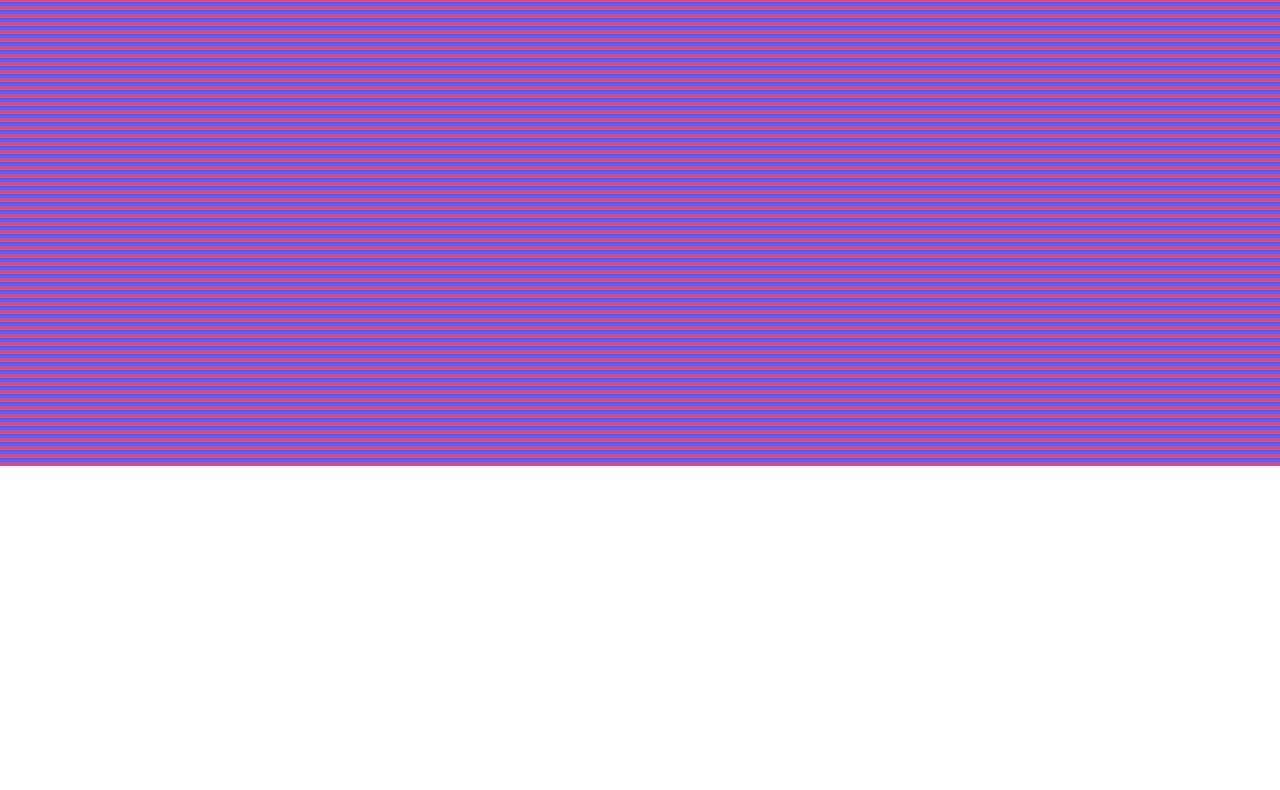
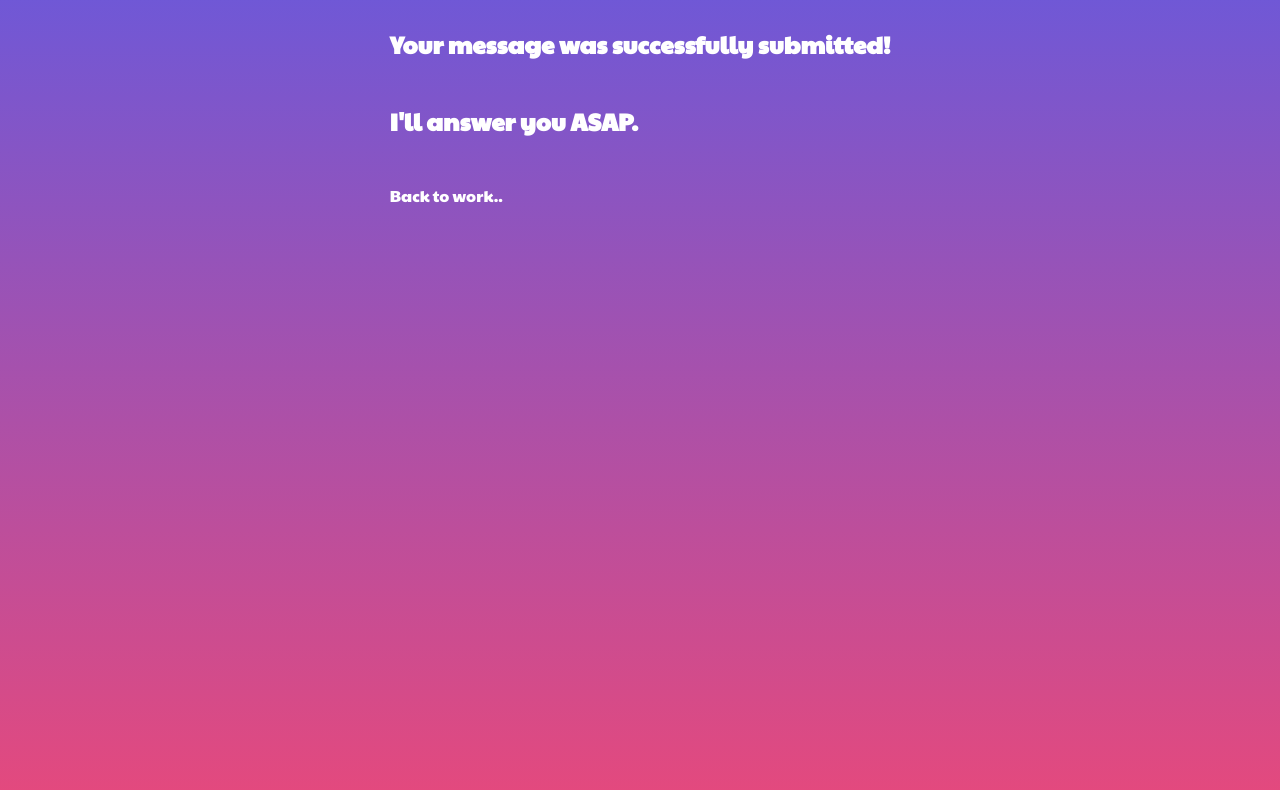
Before and after one commit to vrodegher/onlineresume, a Gatsby site: page /success in a window 1280 px wide. Before the commit this address had no page. Shown: the part 334-1124 px from the top of the page. Before the commit the page ends 800 px from the top, so only its background shows below. Built offline with nearby package versions, Linux system fonts and the light colour scheme; Gatsby itself is replaced by a stand-in of ours.

Commit message:
form fix

```diff
--- /dev/null
+++ b/src/pages/success.js
@@ -0,0 +1,18 @@
+import React from "react"
+import styles from "./index.module.css"
+import { Link } from "gatsby"
+
+export default () => (
+<div className={styles.coverpage}>
+    <div className={styles.container}>
+        <div className={styles.title}>
+            <h1>Thank You!</h1>
+       <h2>Your message was successfully submitted!</h2>
+       <h2>I'll answer you ASAP.</h2>
+
+            <Link to="/works/">Back to work..</Link>
+        </div>
+    </div>
+</div>
+
+)
--- /dev/null
+++ b/src/pages/success.module.css
@@ -0,0 +1,13 @@
+
+div.coverpage {
+
+    height: 80rem;
+
+}
+
+.container {
+position: fixed;
+  top: 50%;
+  left: 50%;
+  transform: translate(-50%, -50%);
+}
--- a/src/styles/global.css
+++ b/src/styles/global.css
@@ -158,6 +158,7 @@ textarea {
   padding: 0.7rem 0.5rem;
   margin: 0.7rem 0;
   box-sizing: border-box;
+  font-size: 1.1rem;
 }
 
 .contact {
```
Also changed, not shown: src/pages/contact.js (+4 -3 lines).
